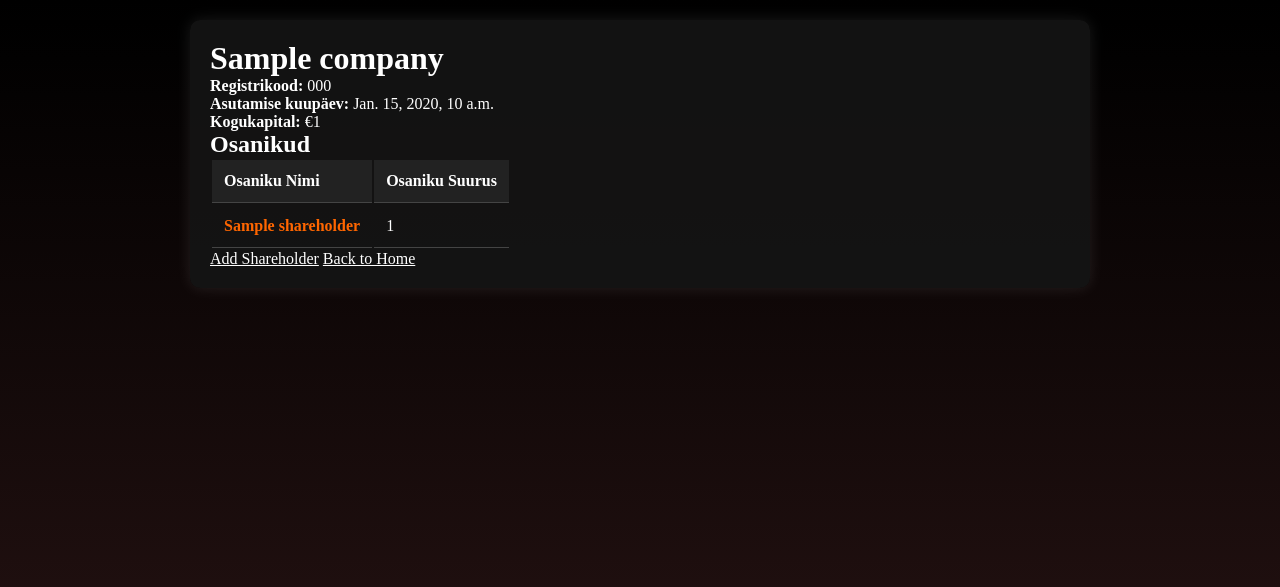
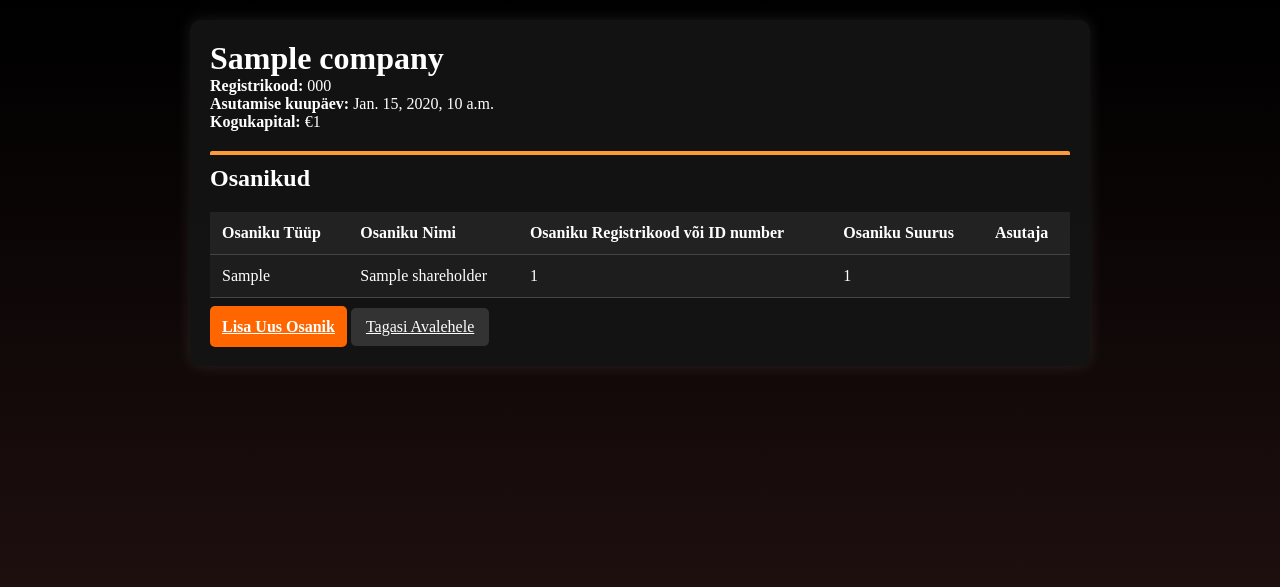
Before and after one commit to RasmusHaug/osauhingud, a Django app: template companyApp/templates/company_data.html in a window 1280 px wide. Shown: the top 587 px of the page. Run offline with Django 3.2, Linux system fonts and the light colour scheme; the template is opened without the code that fills it: most values are stand-ins (such as "Sample title", 1, 10 or a date in 2020).

Commit message:
Update copmanyApp Changed and updated HTML file code layout. Created new CSS class.

```diff
--- a/companyApp/models.py
+++ b/companyApp/models.py
@@ -5,8 +5,8 @@
 # Create your models here.
 
 SHAREHOLDER_TYPE = [
-    ("NATURAL", "füüsiline"),
-    ("LEGAL", "juriidiline isik")
+    ("FÜÜSILINE", "füüsiline"),
+    ("JURIIDILINE", "juriidiline")
 ]
 
 class Company(models.Model):
@@ -44,7 +44,7 @@
 
 class Shareholder(models.Model):
     company = models.ForeignKey(Company, on_delete=models.CASCADE, related_name='shareholders')
-    shareholder_type = models.CharField(max_length=10, choices=SHAREHOLDER_TYPE)
+    shareholder_type = models.CharField(max_length=16, choices=SHAREHOLDER_TYPE)
     name = models.CharField(max_length=255)
     registry_code_or_id = models.CharField(max_length=20)
     share_size = models.PositiveIntegerField(validators=[MinValueValidator(1)])
--- a/companyApp/static/main.css
+++ b/companyApp/static/main.css
@@ -25,6 +25,13 @@
   background: rgba(20, 20, 20, 0.9);
   border-radius: 10px;
   box-shadow: 0 0 15px rgba(255, 255, 255, 0.1);
+}
+
+.sub-container {
+  margin-top: 20px;
+  padding-top: 10px;
+  border-top: 4px solid #ff9933;
+  border-radius: 2px;
 }
 
 /* FORMS */
@@ -122,6 +129,7 @@
 
 /* BUTTONS */
 .input-button {
+  width: 100%;
   padding: 12px;
   font-size: 16px;
   font-weight: bold;
--- a/companyApp/templates/add_shareholder.html
+++ b/companyApp/templates/add_shareholder.html
@@ -8,7 +8,7 @@
         <form method="post" class="form">
             {% csrf_token %}
             <div class="form-group">
-                {{ shareholder_form.as_div }}
+                {{ shareholder_form.as_p }}
             </div>
 
             <button type="submit" class="input-button">Lisa Osanik</button>
--- a/companyApp/templates/company_data.html
+++ b/companyApp/templates/company_data.html
@@ -11,31 +11,36 @@
         <p><strong>Kogukapital:</strong> €{{ company.total_capital }}</p>
     </div>
 
-    <div>
+    <div class="sub-container">
         <h2>Osanikud</h2>
-        <table>
+        <table class="table">
             <thead>
                 <tr>
+                    <th>Osaniku Tüüp</th>
                     <th>Osaniku Nimi</th>
+                    <th>Osaniku Registrikood või ID number</th>
                     <th>Osaniku Suurus</th>
+                    <th>Asutaja</th>
                 </tr>
             </thead>
             <tbody>
                 {% for shareholder in shareholders %}
                     <tr>
-                        <td class="company-link">{{shareholder.name}}</td>
+                        <td>{{shareholder.shareholder_type}}</td>
+                        <td>{{shareholder.name}}</td>
+                        <td>{{shareholder.registry_code_or_id}}</td>
                         <td>{{shareholder.share_size}}</td>
+                        {% comment %} TODO: Currently shows as "True " or "False". Change this to "Jah", "Ei" or even checkmarks. {% endcomment %}
+                        <td>{{shareholder.is_founder}}</td>
                     </tr>
                 {% endfor %}
             </tbody>
         </table>
     </div>
 
-    <!-- Button to Add a Shareholder -->
-    <a href="{% url 'add_shareholder' company.id %}" class="btn btn-primary">Add Shareholder</a>
+    <a href="{% url 'add_shareholder' company.id %}" class="input-button">Lisa Uus Osanik</a>
 
-    <!-- Back to Homepage -->
-    <a href="{% url 'index' %}" class="btn btn-secondary">Back to Home</a>
+    <a href="{% url 'index' %}" class="input-button-secondary">Tagasi Avalehele</a>
 </div>
 
 {% endblock content %}
--- a/companyApp/templates/index.html
+++ b/companyApp/templates/index.html
@@ -8,9 +8,10 @@
         <h1>Otsi Osaühingut</h1>
 
         <form method="GET" class="form">
-            <input type="text" name="q" class="search-input" placeholder="Otsi osaühinguid või osanike" value="{{ query }}">
+            <input type="text" name="q" class="search-input" placeholder="Otsi osaühinguid nime või registrikoodi alusel." value="{{ query }}">
             <button type="submit" class="input-button">Otsi</button>
         </form>
+
         {% if companies %}
             <table class="table">
                 <thead>
--- a/companyApp/views.py
+++ b/companyApp/views.py
@@ -25,10 +25,10 @@
 
 def addCompany(request):
     if request.method == 'POST':
-        companyForm = CompanyForm(request.POST)
+        company_form = CompanyForm(request.POST)
 
-        if companyForm.is_valid():
-            company = companyForm.save()
+        if company_form.is_valid():
+            company = company_form.save()
             return redirect('company_data', company_id=company.id)
 
     else:
```
Also changed, not shown: companyApp/templates/company_creation.html (+17 -5 lines).
